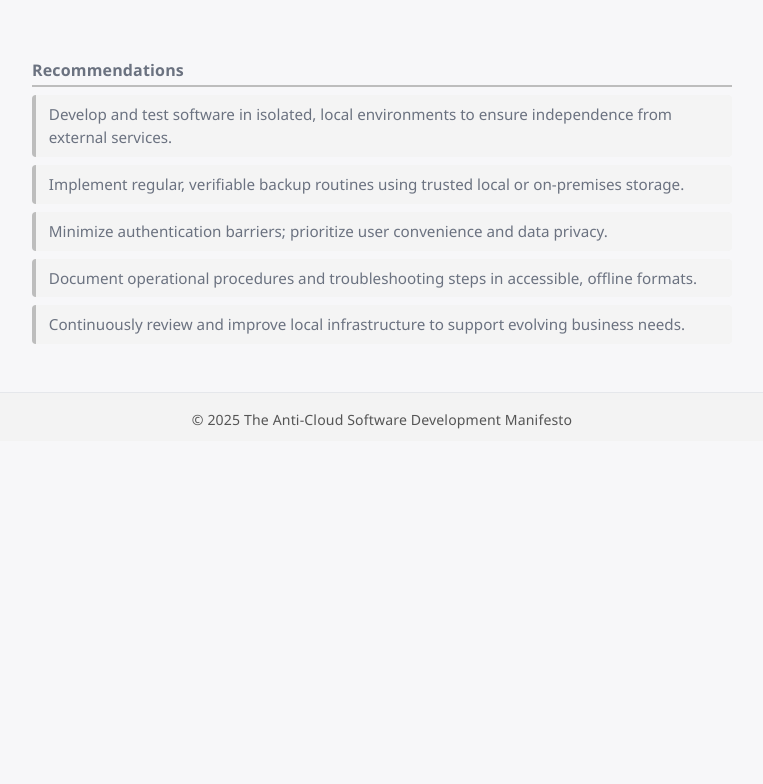
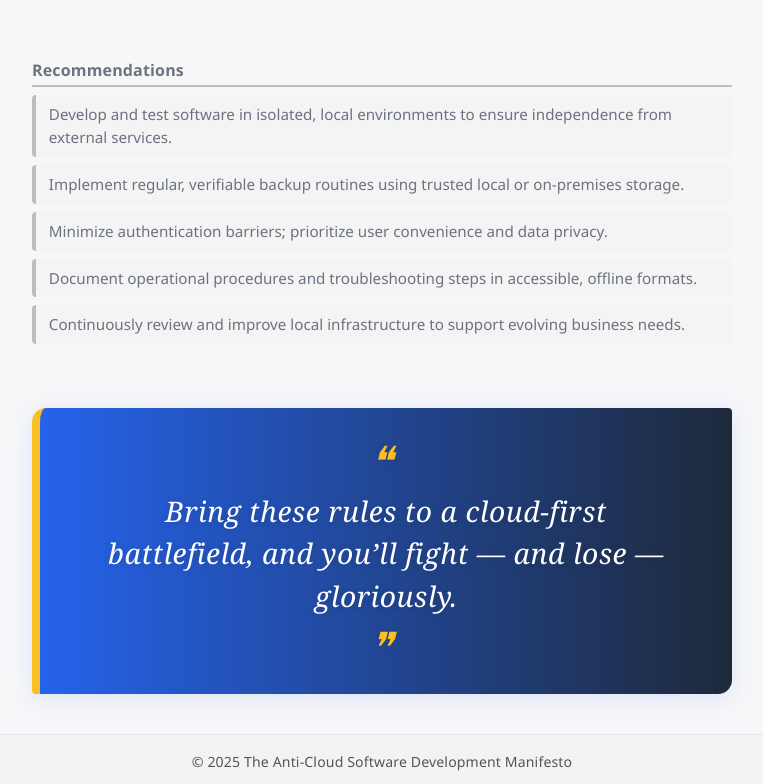
Before and after one commit to yetian/yetian.github.io, a plain HTML site: page acsdm/index.html in a window 1280 px wide. Shown: the part 2080-2864 px from the top of the page, without its empty margins (258-1021 px from the left). Before the commit the page ends 2521 px from the top, so only its background shows below. Drawn offline with Linux system fonts and the light colour scheme.

Commit message:
updated the manifesto

```diff
--- a/acsdm/index.html
+++ b/acsdm/index.html
@@ -152,6 +152,25 @@
       letter-spacing: 0.01em;
       transition: background 0.2s, color 0.2s;
     }
+    /* New styles for the quote section */
+    blockquote {
+      font-style: italic;
+      color: #fff;
+      background: linear-gradient(90deg, #2563eb 0%, #1e293b 100%);
+      border-left: 8px solid #fbbf24;
+      margin: 2rem 0;
+      padding: 1.2rem 1.5rem;
+      border-radius: 8px 2px 8px 2px;
+      box-shadow: 0 2px 12px rgba(37,99,235,0.10);
+      font-size: 1.08rem;
+      letter-spacing: 0.01em;
+      text-shadow: 0 1px 4px rgba(30,41,59,0.13);
+    }
+    blockquote span {
+      font-size: 1.5em;
+      vertical-align: -0.2em;
+      margin-right: 0.2em;
+    }
     @media (max-width: 600px) {
       section {
         padding: 0.5rem 0.05rem;
@@ -296,8 +315,38 @@
   </div>
 </section>
 
+<!-- Replace the quote section with a more visually distinct style -->
+<section style="max-width: 700px; margin: 2.2rem auto 0 auto; padding: 0;">
+  <blockquote style="
+    display: flex;
+    flex-direction: column;
+    align-items: center;
+    justify-content: center;
+    font-style: italic;
+    color: #fff;
+    background: linear-gradient(90deg, #2563eb 0%, #1e293b 100%);
+    border-left: 8px solid #fbbf24;
+    margin: 2.5rem 0;
+    padding: 2rem 2.2rem 1.7rem 2.2rem;
+    border-radius: 14px 4px 14px 4px;
+    box-shadow: 0 4px 24px rgba(37,99,235,0.13);
+    font-size: 1.18rem;
+    letter-spacing: 0.01em;
+    text-shadow: 0 1px 6px rgba(30,41,59,0.18);
+    text-align: center;
+    font-family: 'Georgia', 'Times New Roman', serif;
+    position: relative;
+  ">
+    <span style="font-size:2.2em; line-height: 1; margin-bottom: 0.2em; color: #fbbf24;">&#10077;</span>
+    <span style="display: block; max-width: 90%; margin: 0 auto; font-weight: 500; letter-spacing: 0.02em;">
+      Bring these rules to a cloud-first battlefield, and you’ll fight — and lose — gloriously.
+    </span>
+    <span style="font-size:2.2em; line-height: 1; margin-top: 0.2em; color: #fbbf24;">&#10078;</span>
+  </blockquote>
+</section>
+
 <footer>
-  &copy; 2025 The Anti-Cloud Software Development Manifesto
+  &copy; 2025 The Anti-Cloud Software Development Manifesto <br/>
 </footer>
 <script>
   // Theme toggle logic
```
